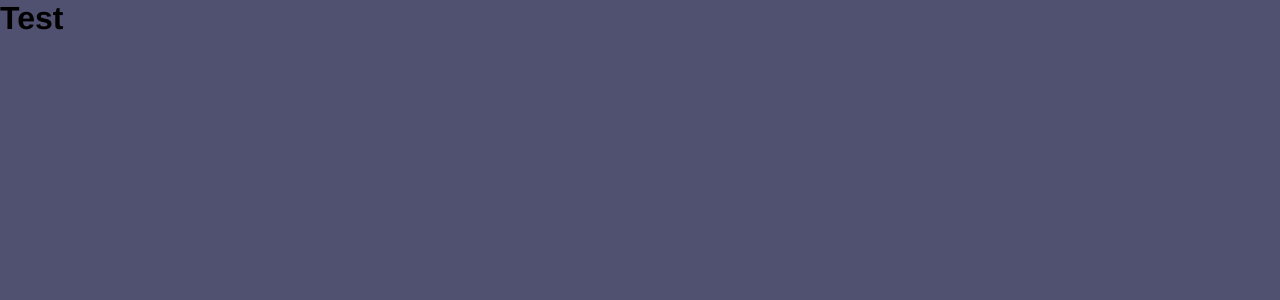
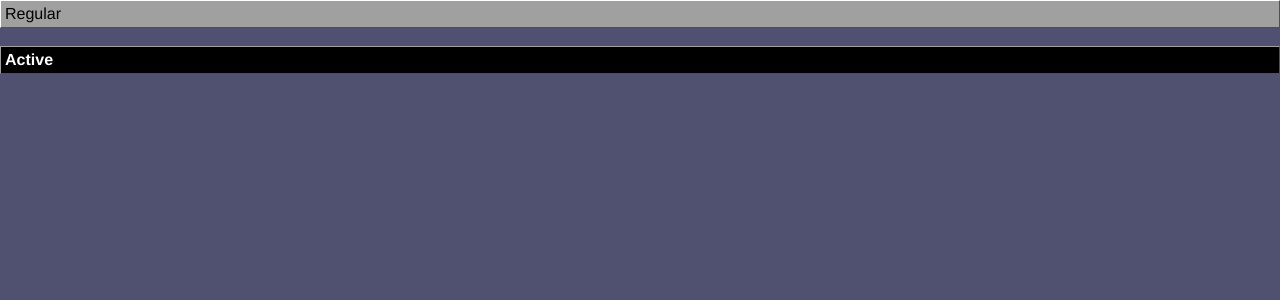
Before and after one commit to aburd/open-step-os-react, a React (Create React App) app: page / in a window 1280 px wide. Shown: the top 300 px of the page. Built offline with nearby package versions, Linux system fonts and the light colour scheme.

Commit message:
get borders for header

```diff
--- a/src/Desktop.tsx
+++ b/src/Desktop.tsx
@@ -1,10 +1,13 @@
 import React from 'react'
+import WindowHeader from './WindowHeader'
 import './Desktop.scss'
 
 export default function Desktop() {
   return (
     <div className="Desktop">
-      <h1>Test</h1>
+      <WindowHeader text="Regular" />
+      <br />
+      <WindowHeader text="Active" active />
     </div>
   )
 }
--- /dev/null
+++ b/src/WindowHeader.scss
@@ -0,0 +1,13 @@
+@import 'styles/colors';
+
+.WindowHeader {
+  padding: 4px;
+  background: $bg-menu;
+  color: $font-primary;
+
+  &.active {
+    background: $bg-header-active;
+    color: $font-active;
+    font-weight: bold;
+  }
+}
--- /dev/null
+++ b/src/WindowHeader.tsx
@@ -0,0 +1,27 @@
+import React from 'react'
+import './WindowHeader.scss'
+
+interface Props {
+  text: string
+  active?: boolean
+  onCloseClick?: () => void
+}
+
+const WindowHeader: React.SFC<Props> = ({
+  text,
+  active,
+  onCloseClick,
+}) => {
+  return (
+    <div className={`WindowHeader convex-border ${active ? 'active' : ''}`}>
+      <div className="WindowHeader--inner">
+        {text}
+        {onCloseClick && (
+          <button className="btn-close" onClick={onCloseClick}>X</button>
+        )}
+      </div>
+    </div>
+  )
+}
+
+export default WindowHeader
--- /dev/null
+++ b/src/styles/_borders.scss
@@ -0,0 +1,15 @@
+@import 'colors';
+
+.convex-border {
+  border-top: 1px solid $border-menu-light;
+  border-left: 1px solid $border-menu-light;
+  border-right: 1px solid $border-menu-dark;
+  border-bottom: 1px solid $border-menu-dark;
+
+  &.active {
+    border-top: 1px solid $border-menu-active-light;
+    border-left: 1px solid $border-menu-active-light;
+    border-right: 1px solid $border-menu-active-dark;
+    border-bottom: 1px solid $border-menu-active-dark;
+  }
+}
--- a/src/styles/main.scss
+++ b/src/styles/main.scss
@@ -1,2 +1,3 @@
 @import 'fonts.scss';
-@import 'reset.scss'
+@import 'reset.scss';
+@import 'borders.scss';
```
